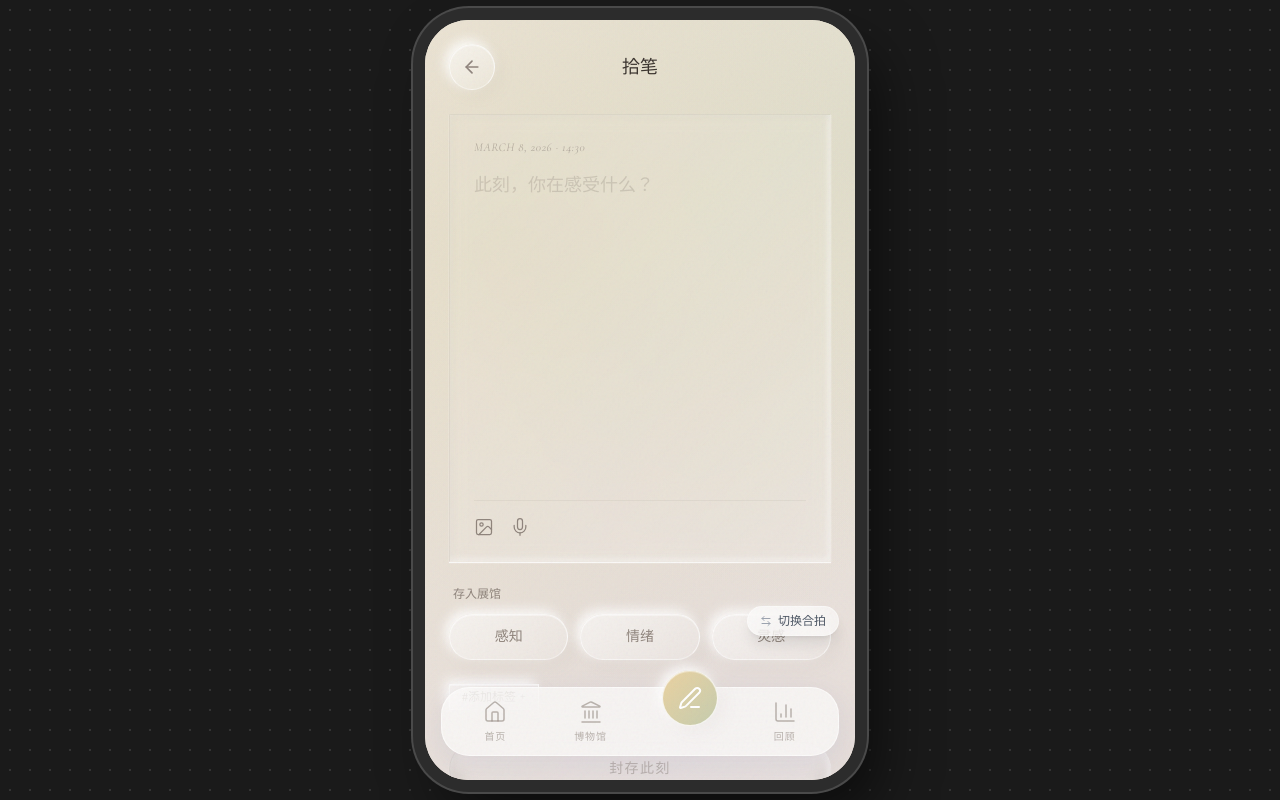
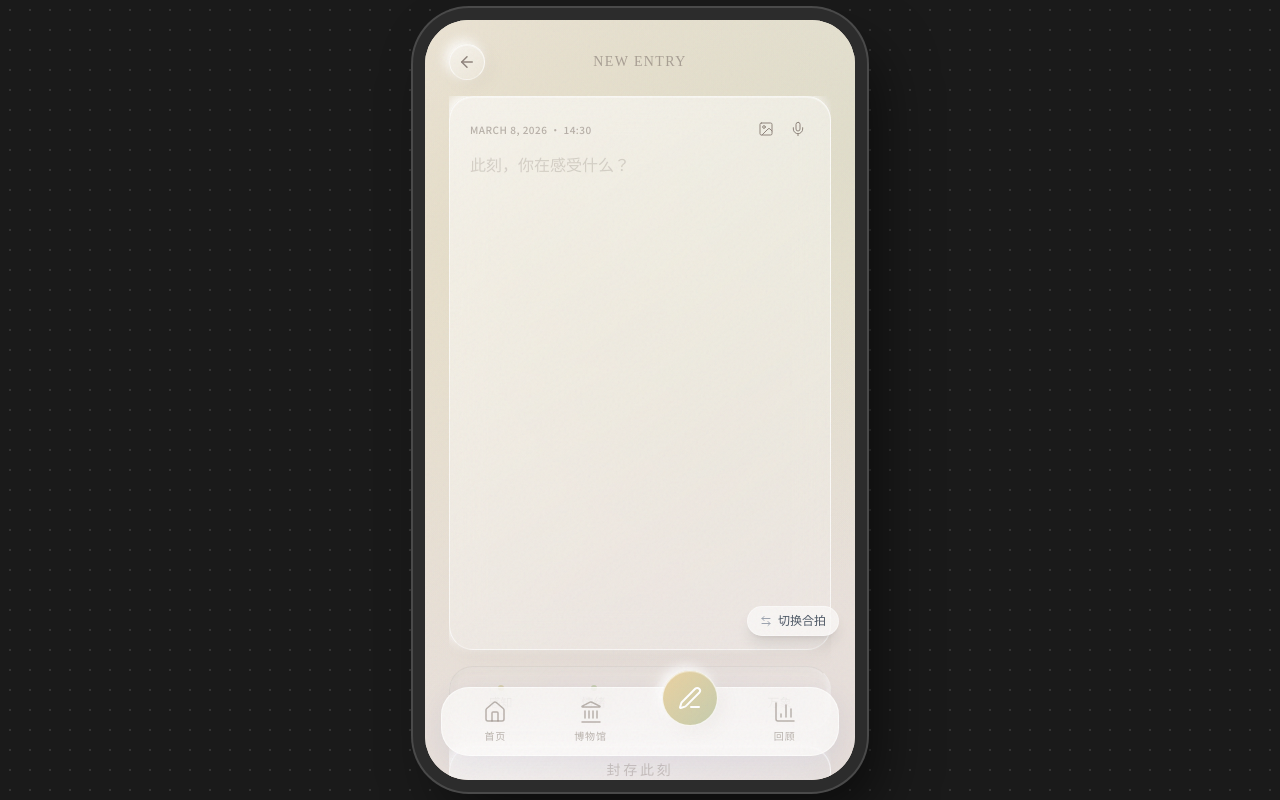
Before and after one commit to zhangkaixi04-dev/duiwei-health-v2, a React (Vite) app: page /cangzhen/record in a window 1280 px wide. Built offline with nearby package versions, Linux system fonts and the light colour scheme.

Commit message:
feat: enhance wake period display and fix poop log persistence

```diff
--- a/src/cangzhen/pages/Record.jsx
+++ b/src/cangzhen/pages/Record.jsx
@@ -20,6 +20,7 @@ const Record = () => {
     { id: 'sensation', label: '感知', color: 'bg-cangzhen-sensation-main' },
     { id: 'emotion', label: '情绪', color: 'bg-cangzhen-emotion-main' },
     { id: 'inspiration', label: '灵感', color: 'bg-cangzhen-inspiration-main' },
+    { id: 'wanxiang', label: '万象', color: 'bg-cangzhen-wanxiang-main' },
   ];
 
   const handleSeal = () => {
@@ -52,7 +53,7 @@ const Record = () => {
               <h2 className="text-2xl font-serif text-cangzhen-text-main mb-2">已封存</h2>
               <p className="text-sm text-cangzhen-text-secondary mb-8">正在送往 {halls.find(h=>h.id===selectedHall)?.label}馆...</p>
 
-              <div className="glass px-6 py-4 flex items-center gap-4">
+              <div className="glass px-6 py-4 flex items-center gap-4 mb-8">
                   <span className="text-xs text-cangzhen-text-secondary">5分钟内可撤回修改</span>
                   <button
                     onClick={() => { setShowUndo(false); setIsSealing(false); setShowFlowerBloom(false); }}
@@ -62,121 +63,122 @@ const Record = () => {
                   </button>
               </div>
 
+              <div className="flex flex-col gap-4 w-full px-12">
                   <button
-                onClick={() => navigate('/cangzhen')}
-                className="mt-12 text-cangzhen-text-secondary hover:text-cangzhen-text-main"
+                    onClick={() => navigate('/cangzhen/museum')}
+                    className="w-full py-3 rounded-full bg-cangzhen-text-main text-white text-sm tracking-widest shadow-lg hover:scale-105 transition-transform"
                   >
-                  返回首页
+                      去博物馆看看
                   </button>
+                  <button
+                    onClick={() => { setShowUndo(false); setIsSealing(false); setShowFlowerBloom(false); setContent(''); setSelectedHall(null); }}
+                    className="w-full py-3 rounded-full glass-convex text-cangzhen-text-main text-sm tracking-widest hover:bg-white/40 transition-colors"
+                  >
+                      再记一笔
+                  </button>
+              </div>
           </div>
       )
   }
 
   return (
-    <div className="min-h-screen relative flex flex-col p-6 font-serif">
-      {/* 1. 顶部导航 */}
-      <header className="flex items-center justify-between mb-6 relative z-10">
+    <div className="min-h-screen relative flex flex-col p-6 font-serif overflow-hidden">
+      {/* 1. 顶部导航 (Compact) */}
+      <header className="flex items-center justify-between mb-4 relative z-10">
         <button
             onClick={() => navigate(-1)}
-            className="glass-convex p-3 rounded-full text-cangzhen-text-secondary hover:text-cangzhen-text-main"
+            className="glass-convex p-2 rounded-full text-cangzhen-text-secondary hover:text-cangzhen-text-main transition-colors"
         >
-            <ArrowLeft size={20} />
+            <ArrowLeft size={18} />
         </button>
-        <h1 className="text-lg font-medium text-cangzhen-text-main absolute left-1/2 -translate-x-1/2">拾笔</h1>
-        <div className="w-10" /> {/* Spacer */}
+        <span className="text-sm font-medium text-cangzhen-text-secondary tracking-widest uppercase opacity-70">New Entry</span>
+        <div className="w-9" />
       </header>
 
-      {/* 2. 书写区 */}
-      <div className={`glass-concave flex-1 flex flex-col p-6 mb-6 transition-all duration-500 ${isSealing ? 'scale-95 opacity-50 blur-sm' : ''}`}>
-        <div className="flex justify-between items-center mb-4">
-            <span className="text-xs font-italic text-cangzhen-text-secondary/60 italic tracking-wider">{dateStr}</span>
+      {/* Main Container: Single Screen Layout */}
+      <div className="flex-1 flex flex-col gap-4 overflow-hidden">
+
+          {/* 2. 书写区 (Glass Card) */}
+          <div className={`glass-convex rounded-2xl flex-1 flex flex-col p-5 transition-all duration-500 relative group border border-white/40 shadow-sm ${isSealing ? 'scale-95 opacity-50 blur-sm' : ''}`}>
+
+            {/* Date & Time */}
+            <div className="flex justify-between items-center mb-3">
+                <span className="text-[10px] font-medium text-cangzhen-text-secondary/60 tracking-wider uppercase font-sans">{dateStr}</span>
+                <div className="flex gap-2">
+                    <button className="text-cangzhen-text-secondary hover:text-cangzhen-text-main transition-colors p-1 rounded-full hover:bg-black/5">
+                        <ImageIcon size={16} strokeWidth={1.5} />
+                    </button>
+                    <button className="text-cangzhen-text-secondary hover:text-cangzhen-text-main transition-colors p-1 rounded-full hover:bg-black/5">
+                        <Mic size={16} strokeWidth={1.5} />
+                    </button>
+                </div>
             </div>
 
             <textarea
                 value={content}
                 onChange={(e) => setContent(e.target.value)}
                 placeholder="此刻，你在感受什么？"
-            className="w-full flex-1 bg-transparent border-none outline-none resize-none text-lg leading-relaxed text-cangzhen-text-main placeholder:text-cangzhen-text-secondary/30 font-serif"
+                className="w-full flex-1 bg-transparent border-none outline-none resize-none text-base leading-relaxed text-cangzhen-text-main placeholder:text-cangzhen-text-secondary/30 font-serif"
             />
-
-        <div className="flex gap-4 mt-4 pt-4 border-t border-cangzhen-text-secondary/10">
-            <button className="text-cangzhen-text-secondary hover:text-cangzhen-text-main transition-colors">
-                <ImageIcon size={20} strokeWidth={1.5} />
-            </button>
-            <button className="text-cangzhen-text-secondary hover:text-cangzhen-text-main transition-colors">
-                <Mic size={20} strokeWidth={1.5} />
-            </button>
-        </div>
           </div>
 
-      {/* 3. 展馆选择 */}
-      <div className={`mb-6 transition-all duration-300 ${isSealing ? 'opacity-0 translate-y-10' : ''}`}>
-          <label className="text-xs text-cangzhen-text-secondary mb-3 block px-1">存入展馆</label>
-          <div className="flex gap-3">
+          {/* 3. 存入展馆 (Compact Selection) */}
+          <div className={`transition-all duration-300 ${isSealing ? 'opacity-0 translate-y-4' : ''}`}>
+              <div className="glass-concave rounded-2xl p-1.5 flex gap-1">
                   {halls.map(hall => (
                       <button
                         key={hall.id}
                         onClick={() => setSelectedHall(hall.id)}
                         className={`
-                        flex-1 py-3 rounded-2xl text-sm transition-all duration-300 relative overflow-hidden
-                        ${selectedHall === hall.id ? 'glass-pressed text-cangzhen-text-main font-medium shadow-inner' : 'glass-convex text-cangzhen-text-secondary'}
+                            flex-1 py-3 rounded-xl text-xs transition-all duration-300 relative overflow-hidden flex flex-col items-center justify-center gap-1
+                            ${selectedHall === hall.id
+                                ? 'bg-white shadow-sm text-cangzhen-text-main font-bold scale-[1.02]'
+                                : 'text-cangzhen-text-secondary hover:bg-white/40'}
                         `}
                       >
-                      <span className="relative z-10">{hall.label}</span>
-                      {selectedHall === hall.id && (
-                          <div className={`absolute inset-0 opacity-20 ${hall.color}`} />
-                      )}
+                          <span className={`w-1.5 h-1.5 rounded-full ${hall.color}`} />
+                          {hall.label}
                       </button>
                   ))}
               </div>
           </div>
 
-      {/* 4. 自定义标签 (Mock) */}
-      <div className={`mb-8 transition-all duration-300 ${isSealing ? 'opacity-0 translate-y-10' : ''}`}>
-          <div className="flex flex-wrap gap-2">
-              <button className="glass-convex px-3 py-1 text-xs text-cangzhen-text-secondary flex items-center gap-1">
-                  #添加标签 <span className="text-[10px]">+</span>
-              </button>
-              {tags.map(t => (
-                  <span key={t} className="glass px-3 py-1 text-xs text-cangzhen-text-main">#{t}</span>
-              ))}
-          </div>
-      </div>
-
-      {/* 5. 封存按钮 */}
+          {/* 4. 封存按钮 (Bottom Action) */}
           <button
             onClick={handleSeal}
             disabled={!content.trim() || !selectedHall || isSealing}
             className={`
-            w-full py-4 rounded-full text-sm font-medium tracking-widest transition-all duration-500
+                w-full py-3.5 rounded-2xl text-sm font-medium tracking-[0.2em] transition-all duration-500
                 ${!content.trim() || !selectedHall
-                ? 'glass-concave text-cangzhen-text-secondary/50 cursor-not-allowed'
-                : 'glass-convex text-cangzhen-text-main shadow-lg hover:scale-[1.02] active:scale-95 bg-gradient-to-r from-white/40 to-white/10'}
-            ${isSealing ? 'opacity-0' : ''}
+                    ? 'glass-convex text-cangzhen-text-secondary/40 cursor-not-allowed bg-white/20'
+                    : 'bg-cangzhen-text-main text-white shadow-lg hover:shadow-xl hover:scale-[1.01] active:scale-95'}
+                ${isSealing ? 'opacity-0 translate-y-10' : ''}
             `}
           >
               封存此刻
           </button>
+      </div>
 
       {/* 6. 封存仪式动画层 */}
       {isSealing && (
           <div className="absolute inset-0 pointer-events-none flex items-center justify-center z-50">
               {/* Stamp Animation */}
-              <div className="animate-stamp w-48 h-48 rounded-full border-4 border-cangzhen-text-main/20 flex items-center justify-center relative">
-                  <div className="absolute inset-0 rounded-full border border-cangzhen-text-main/50 scale-90" />
-                  <span className="text-cangzhen-text-main/30 font-serif text-xl tracking-[0.5em] rotate-[-15deg]">SEALED</span>
+              <div className="animate-stamp w-40 h-40 rounded-full border-[3px] border-cangzhen-text-main/20 flex items-center justify-center relative backdrop-blur-sm bg-white/10">
+                  <div className="absolute inset-0 rounded-full border border-cangzhen-text-main/40 scale-90" />
+                  <span className="text-cangzhen-text-main/40 font-serif text-lg tracking-[0.4em] rotate-[-15deg]">SEALED</span>
               </div>
 
               {/* Flower Bloom */}
               {showFlowerBloom && (
-                  <div className="absolute inset-0 flex items-center justify-center animate-bloom bg-white/20 backdrop-blur-sm">
-                      <FlowerIcon hallKey={selectedHall} size={120} className="drop-shadow-2xl" />
+                  <div className="absolute inset-0 flex items-center justify-center animate-bloom bg-white/30 backdrop-blur-md">
+                      <FlowerIcon hallKey={selectedHall} size={100} className="drop-shadow-2xl filter saturate-150" />
                   </div>
               )}
           </div>
       )}
     </div>
   );
+
 };
 
 export default Record;
--- a/src/components/ChatInterface.jsx
+++ b/src/components/ChatInterface.jsx
@@ -2175,9 +2175,9 @@ const ChatInterface = ({ onOpenProfile }) => {
   };
 
   const handlePoopSubmit = (data) => {
-    // Save to storage (mock or real)
+    // Save to storage
     const today = new Date().toISOString().split('T')[0];
-    // storageService.addHealthRecord('poop', data); // Assuming this exists or works generically
+    storageService.saveDailyLog(today, 'poop', data);
 
     // Feedback Logic
     const shapeFeedbacks = {
```
Lines whose indentation alone changed are shown as unchanged.
